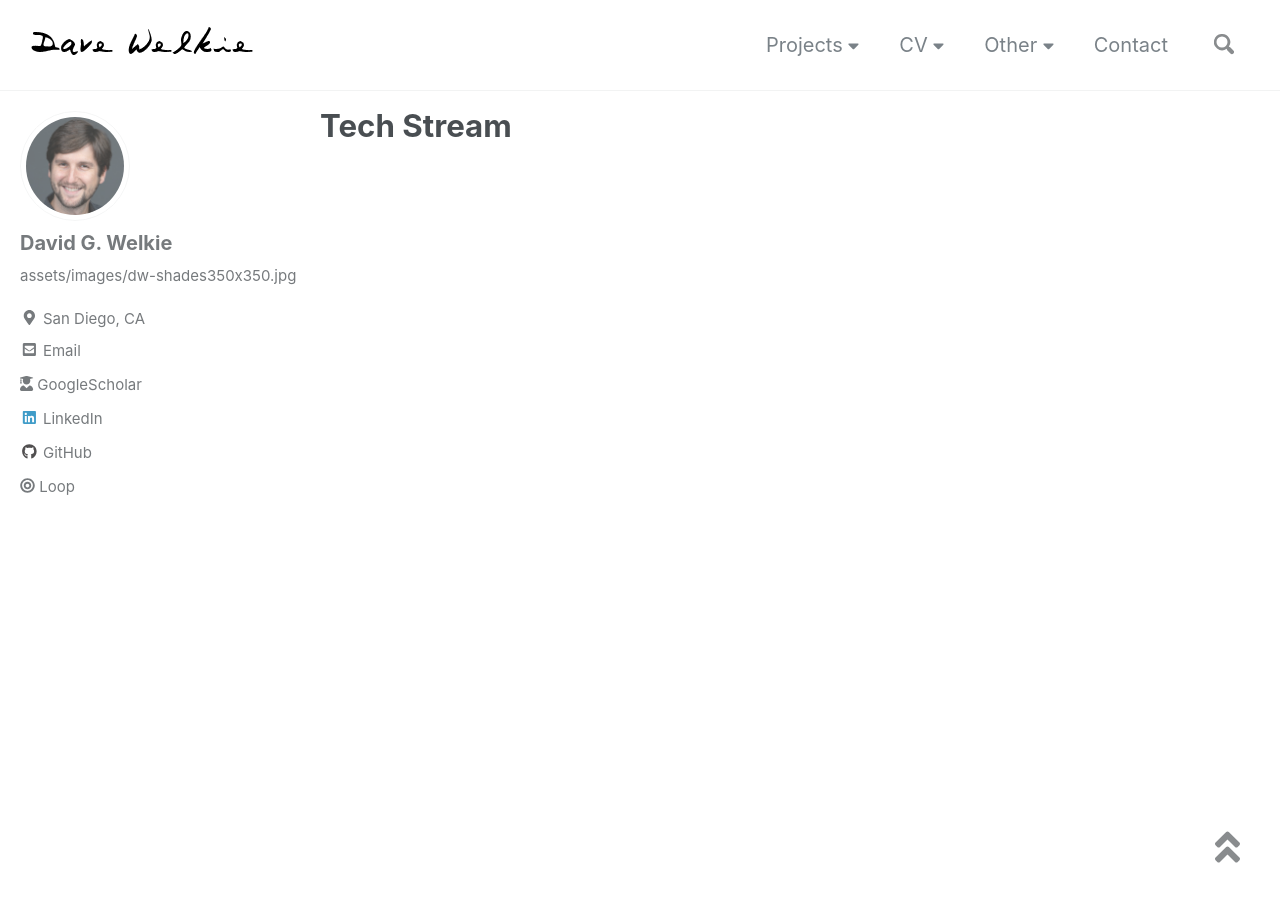
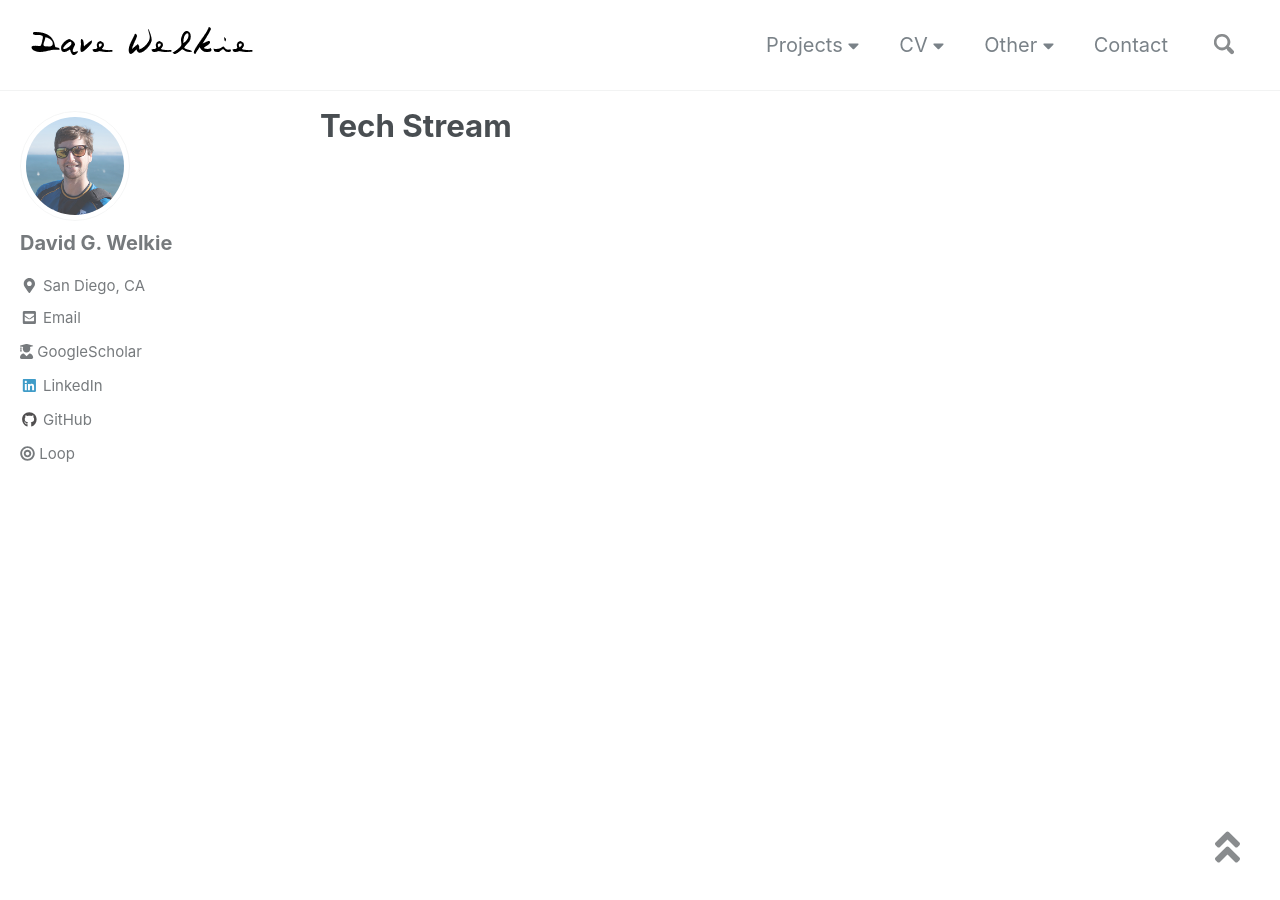
Before and after one commit to dwelkie/dwelkie.github.io, a Jekyll site: the page built from _pages/techstream.md, in a window 1280 px wide and 900 px high. Built offline with Jekyll 4.4.1, drawn with Linux system fonts in a browser that asks for light colours; nearby versions of some CDN libraries.

Commit message:
Update _config.yml

```diff
--- a/_config.yml
+++ b/_config.yml
@@ -102,8 +102,8 @@ analytics:
 # Site Author
 author:
   name             : "David G. Welkie"
-  avatar           : "/assets/images/dw_avatar.jpg" # path of avatar image, e.g. "/assets/images/bio-photo.jpg"
-  bio              : "assets/images/dw-shades350x350.jpg"
+  avatar           : "/assets/images/dw-shades350x350.jpg" # path of avatar image, e.g. "/assets/images/bio-photo.jpg"
+  bio              : ""
   location         : "San Diego, CA"
   email            : "david.welkie@gmail.com"
   uri              :
```
